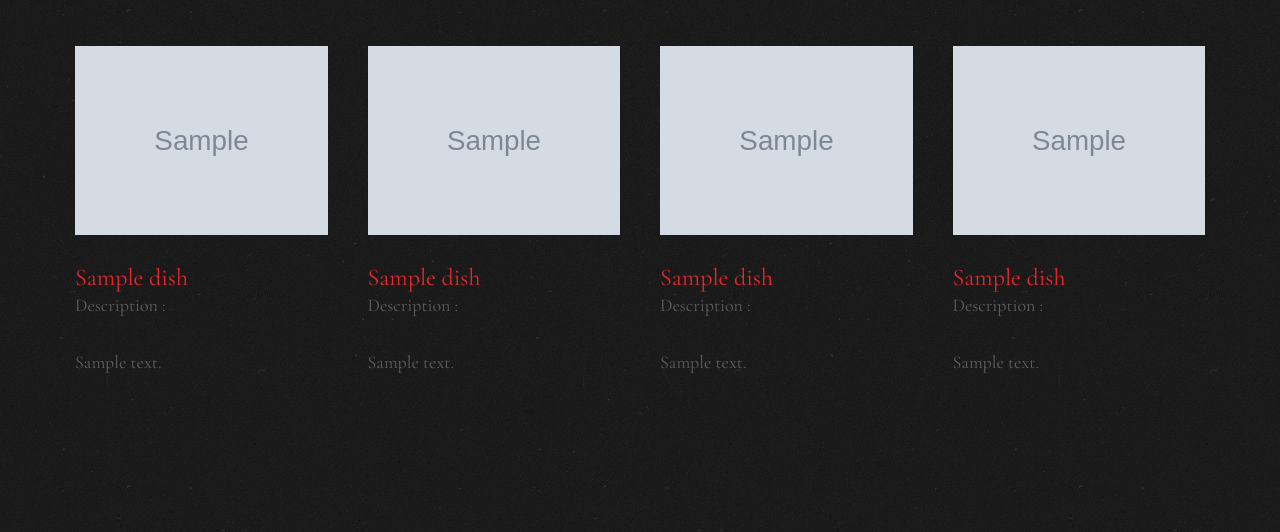
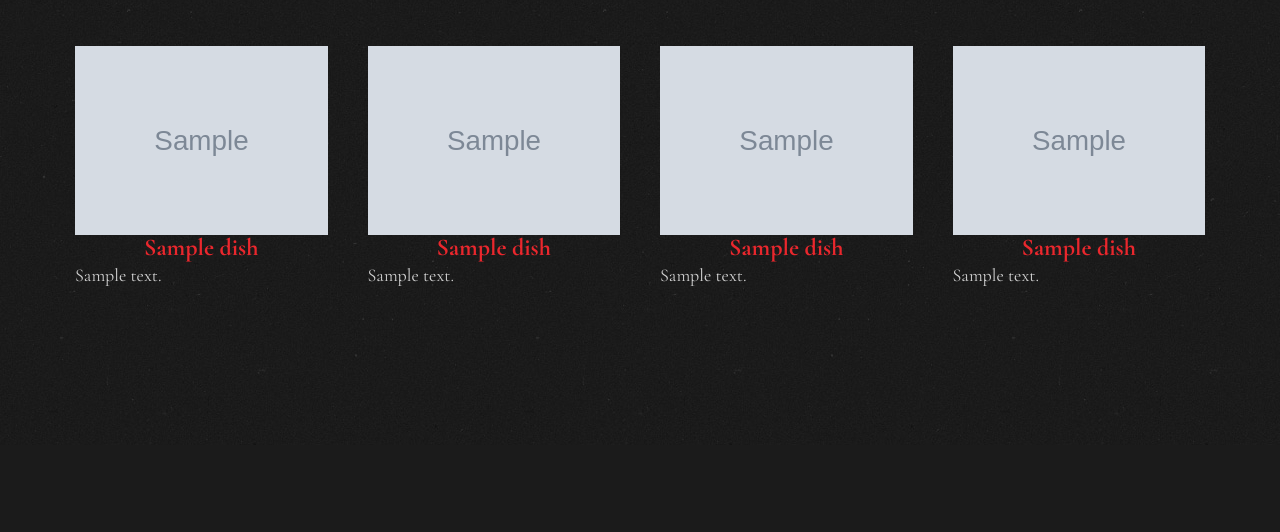
Before and after one commit to Hexanome-de-l-ambiance/semantic-web, a Flask app: template templates/results.html in a window 1280 px wide. Shown: the part 880-1412 px from the top of the page. After the commit the page ends 1310 px from the top, so only its background shows below. Run offline with Flask 3, Linux system fonts and the light colour scheme; the template is opened without the code that fills it: most values are stand-ins (such as "Sample title", 1, 10 or a date in 2020); grey boxes marked "Sample" are stand-in pictures; some web fonts are replaced.

Commit message:
display changes

```diff
--- a/static/css/style.css
+++ b/static/css/style.css
@@ -69,7 +69,7 @@ a:hover, a:active, a:focus {
 }
 
 p {
-    margin-bottom: 30px;
+    margin-bottom: 0px;
     font-style: 18px;
 }
 
@@ -503,7 +503,7 @@ h1, h2, h3, h4, h5, h6, figure {
 }
 
 .fh5co-section p {
-    color: rgba(255, 255, 255, 0.3);
+    color: rgba(255, 255, 255, 0.8);
     font-size: 18px;
     line-height: 1.5;
 }
@@ -554,6 +554,7 @@ h1, h2, h3, h4, h5, h6, figure {
     float: left;
     width: 100%;
     backround: #fff;
+    margin-bottom: 30px;
 }
 
 #fh5co-featured-menu .fh5co-item.margin_top, #fh5co-gallery .fh5co-item.margin_top, #fh5co-reservation-form .fh5co-item.margin_top {
@@ -569,6 +570,8 @@ h1, h2, h3, h4, h5, h6, figure {
 #fh5co-featured-menu .fh5co-item h3, #fh5co-gallery .fh5co-item h3, #fh5co-reservation-form .fh5co-item h3 {
     margin-bottom: 0px;
     color: #fff;
+    text-align: center;
+    font-weight: bold;
 }
 
 #fh5co-featured-menu .fh5co-item .fh5co-price, #fh5co-gallery .fh5co-item .fh5co-price, #fh5co-reservation-form .fh5co-item .fh5co-price {
@@ -580,7 +583,7 @@ h1, h2, h3, h4, h5, h6, figure {
 }
 
 #fh5co-featured-menu .fh5co-item img, #fh5co-gallery .fh5co-item img, #fh5co-reservation-form .fh5co-item img {
-    margin-bottom: 30px;
+    margin-bottom: 0px;
 }
 
 #fh5co-gallery .fh5co-gallery_item {
--- a/templates/about_cuisine.html
+++ b/templates/about_cuisine.html
@@ -99,14 +99,15 @@
                                 {% else %}
                                 {% for ingredient_info in dish.ingredients %}
                                 {% set parts = ingredient_info.split(' - ') %}
-                                <p><a href="/about_ingredient?ingredient_link={{ parts[1] }}">{{ parts[0] }}</a></p>
+                                <a href="/about_ingredient?ingredient_link={{ parts[1] }}">{{ parts[0] }}</a>
+                                <p></p>
                                 {% endfor %}
                                 {% endif %}
                             </div>
                         </div>
                     </div>
                     <div class="col-md-6 fh5co-heading">
-                        <h2>Link dbpedia</h2>
+                        <h2>DBpedia link </h2>
                         <div class="row">
                             <div class="col-md-6">
                                 <p><a href="{{ dish.link }}">{{ dish.name }}</a></p>
--- a/templates/index.html
+++ b/templates/index.html
@@ -63,7 +63,7 @@
                 <div class="col-md-12 text-center">
                     <div class="display-t js-fullheight">
                         <div class="display-tc js-fullheight animate-box" data-animate-effect="fadeIn">
-                            <h1>Search for a french cuisine</h1>
+                            <h1>Experience the flavors of France at your fingertips</h1>
                         </div>
                     </div>
                 </div>
--- a/templates/list.html
+++ b/templates/list.html
@@ -79,6 +79,7 @@
                         <div class="fh5co-item animate-box">
                             <img src="{{ dish.image }}" class="img-responsive" alt="{{ dish.name }} Image">
                             <h3><a href="/about_cuisine?dish_id={{ dish.id }}">{{ dish.name }}</a></h3>
+                            <p></p>
                         </div>
                         {% endfor %}
                     </div>
@@ -87,6 +88,7 @@
                         <div class="fh5co-item animate-box">
                             <img src="{{ dish.image }}" class="img-responsive" alt="{{ dish.name }} Image">
                             <h3><a href="/about_cuisine?dish_id={{ dish.id }}">{{ dish.name }}</a></h3>
+                            <p></p>
                         </div>
                         {% endfor %}
                     </div>
@@ -96,6 +98,7 @@
                         <div class="fh5co-item animate-box">
                             <img src="{{ dish.image }}" class="img-responsive" alt="{{ dish.name }} Image">
                             <h3><a href="/about_cuisine?dish_id={{ dish.id }}">{{ dish.name }}</a></h3>
+                            <p></p>
                         </div>
                         {% endfor %}
                     </div>
--- a/templates/results.html
+++ b/templates/results.html
@@ -80,7 +80,6 @@
                         <div class="fh5co-item animate-box">
                             <img src="{{ dish.image }}" class="img-responsive" alt="{{ dish.name }} Image">
                             <h3><a href="/about_cuisine?dish_id={{ dish.id }}">{{ dish.name }}</a></h3>
-                            <p> Description : </p>
                             <p>{{ dish.description }}</p>
                         </div>
                         {% endfor %}
@@ -90,7 +89,6 @@
                         <div class="fh5co-item animate-box">
                             <img src="{{ dish.image }}" class="img-responsive" alt="{{ dish.name }} Image">
                             <h3><a href="/about_cuisine?dish_id={{ dish.id }}">{{ dish.name }}</a></h3>
-                            <p> Description : </p>
                             <p>{{ dish.description }}</p>
                         </div>
                         {% endfor %}
@@ -101,7 +99,6 @@
                         <div class="fh5co-item animate-box">
                             <img src="{{ dish.image }}" class="img-responsive" alt="{{ dish.name }} Image">
                             <h3><a href="/about_cuisine?dish_id={{ dish.id }}">{{ dish.name }}</a></h3>
-                            <p> Description : </p>
                             <p>{{ dish.description }}</p>
                         </div>
                         {% endfor %}
@@ -111,7 +108,6 @@
                         <div class="fh5co-item animate-box">
                             <img src="{{ dish.image }}" class="img-responsive" alt="{{ dish.name }} Image">
                             <h3><a href="/about_cuisine?dish_id={{ dish.id }}">{{ dish.name }}</a></h3>
-                            <p> Description : </p>
                             <p>{{ dish.description }}</p>
                         </div>
                         {% endfor %}
```
